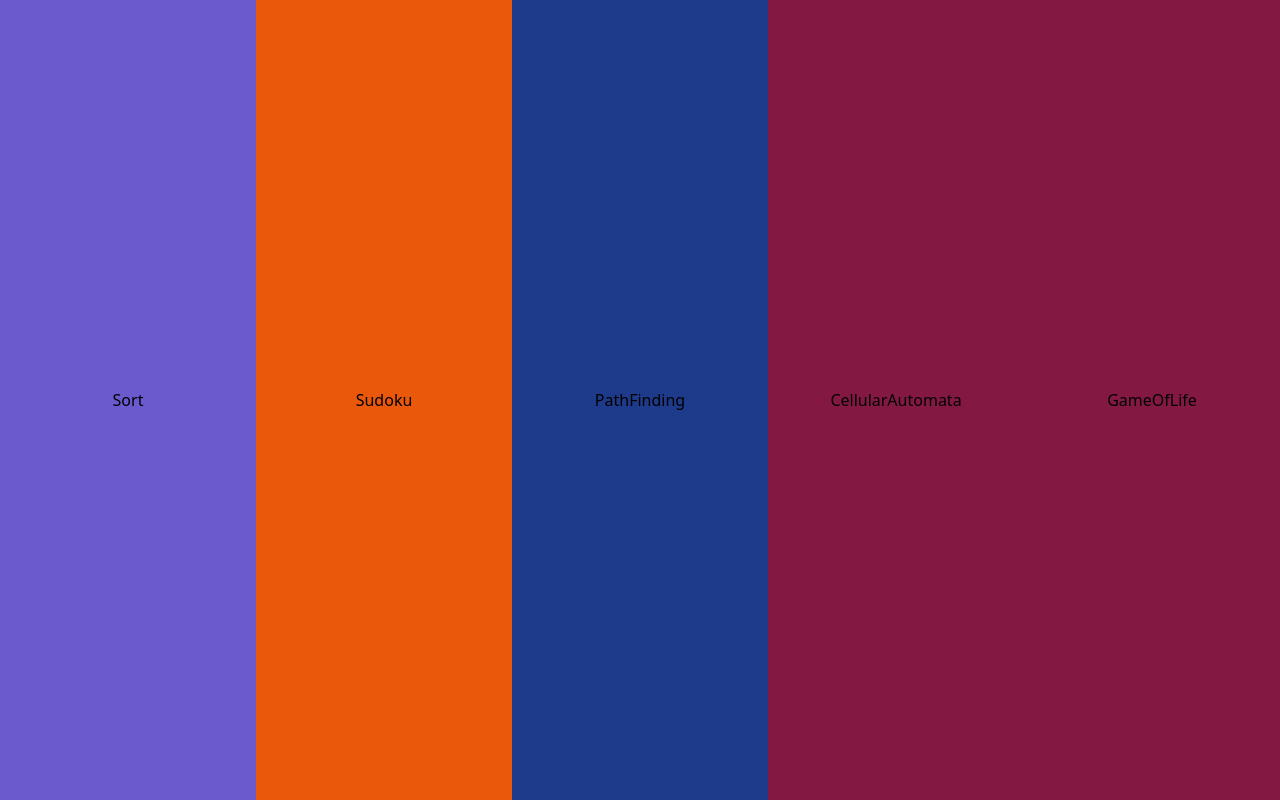
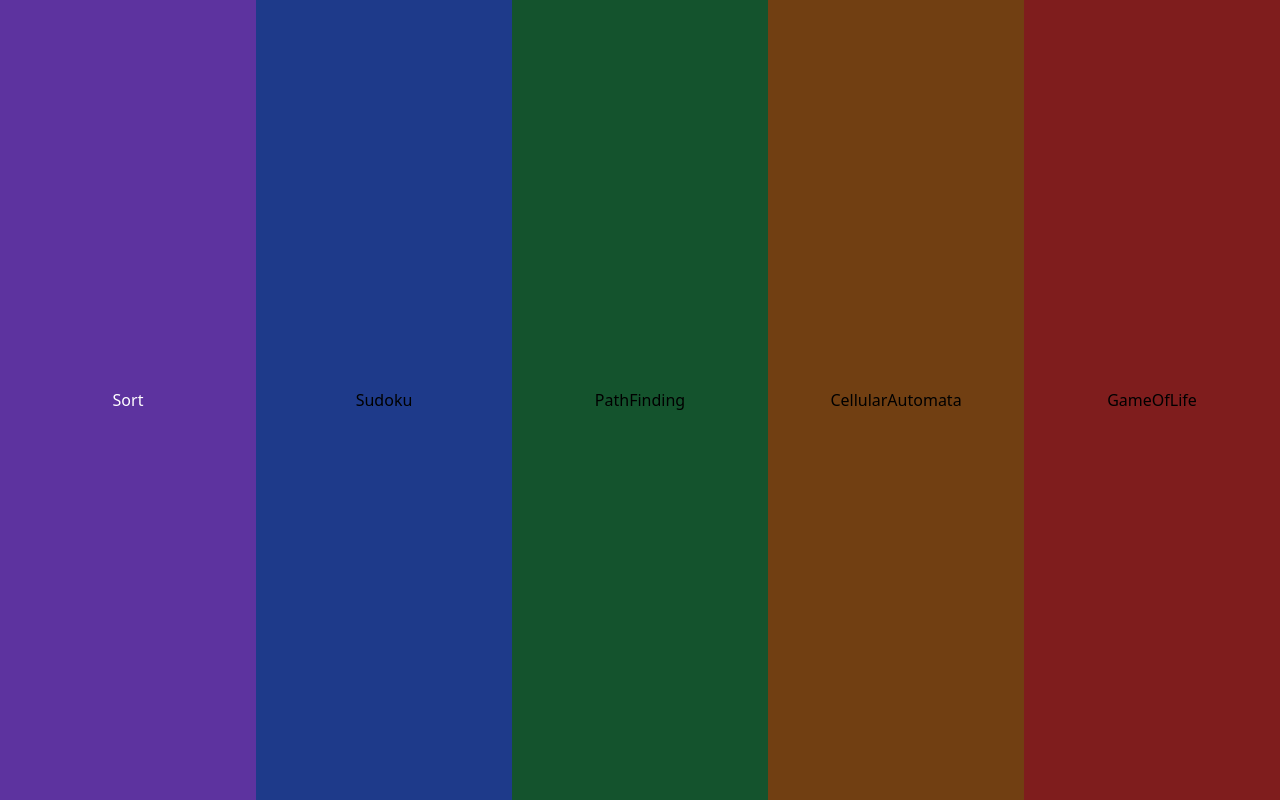
Before and after one commit to Madhurg2002/Visualizer, a React (Create React App) app: page /home in a window 1280 px wide. Built offline with nearby package versions, Linux system fonts and the light colour scheme.

Commit message:
A* Implementation Initial complete

```diff
--- a/src/Page/Home/index.css
+++ /dev/null
@@ -1,8 +0,0 @@
-.centered{
-    display: flex;
-    justify-content: center;
-    align-items: center;
-}
-.centered:hover{
-    background-color: slateblue;
-}
--- a/src/Page/Home/index.js
+++ b/src/Page/Home/index.js
@@ -1,19 +1,18 @@
 import React from "react";
-import './index.css'
 import { Link } from 'react-router-dom';
 export default function Home() {
     const options = [
-        ["Sort", "bg-yellow-600"],
-        ["Sudoku", "bg-orange-600"],
-        ["PathFinding", "bg-blue-900"],
-        ["CellularAutomata", "bg-pink-900"],
-        ["GameOfLife", "bg-pink-900"]];
+        { Heading: "Sort", color: "bg-violet-900" },
+        { Heading: "Sudoku", color: "bg-blue-900" },
+        { Heading: "PathFinding", color: "bg-green-900" },
+        { Heading: "CellularAutomata", color: "bg-yellow-900" },
+        { Heading: "GameOfLife", color: "bg-red-900" }];
     return (
         // <div class></div>
         <div className="flex w-full h-screen">
-            {options.map(e => {
-                return <Link className={`flex-1 centered ${e[1]}`} to={`/${e[0]}`}>
-                    {e[0]}
+            {options.map(({ Heading, color }) => {
+                return <Link className={`flex-1 flex items-center justify-center ${color} opacity-100 hover:opacity-90 hover:text-white`} to={`/${Heading}`}>
+                    {Heading}
                 </Link>
             })}
         </div>
--- a/src/Page/Pathfinding/index.js
+++ b/src/Page/Pathfinding/index.js
@@ -29,7 +29,7 @@ export default function PathFinding() {
     //         e.target.style.background = "red"
     // }
     var md = false;
-    var SleepTime = 2;
+    var SleepTime = 500;
     function lcp() { md = false; }
     function lco() { md = true; }
     function resetpath() {
@@ -263,6 +263,66 @@ export default function PathFinding() {
             // while (pq.length) {
             //     console.log(pq.peek()); pq.dequeue ();
             // }
+            var PriorityQueue = [];
+            const visited = new Array(2 * size).fill(0).map(() => new Array(size).fill(10000000));
+            async function pushPQ(i, j, Gcost, value) {
+                const temp = (document.getElementById(`j-${j}`).children)[i];
+                if (
+                    solved
+                    || temp.className === "blockage"
+                    || (value >= visited[i][j])
+                    // || temp.className === "searching-path-current"
+                    // || temp.className === "searching-path"
+                    // || (value !== 0 && temp.className === "start")
+                ) return;
+                if (temp.className === "end") { solved = true; temp.value = value; return }
+                if (!solved) {
+                    if (temp.className === "empty" || temp.className === "searching-path-current") {
+                        temp.className = "searching-path-current";
+                        temp.value = value;
+                    }
+                    else if (temp.className === "start")
+                        temp.value = value;
+                }
+                var node = {
+                    Gcost: Gcost,
+                    Hcost: Math.abs(ej - j) + Math.abs(ei - i),
+                    Fcost: Math.abs(ei - i) + Math.abs(ej - j) + Gcost,
+                    i: i,
+                    j: j,
+                    value: value
+                };
+                let l = 0;
+                for (l = 0; l < PriorityQueue.length; l++)
+                    if (PriorityQueue[l].Fcost > node.Fcost ||
+                        (PriorityQueue[l].Fcost === node.Fcost && (
+                            PriorityQueue[l].Hcost > node.Hcost || (PriorityQueue[l].value > value)
+                        )))
+                        break;
+                PriorityQueue = [...PriorityQueue.slice(0, Math.max(l, 0)), node, ...PriorityQueue.slice(Math.max(l, 0))];
+                // console.log({
+                //     Gcost: node.Gcost,
+                //     Hcost: node.Hcost,
+                //     Fcost: node.Fcost,
+                //     i: node.i,
+                //     j: node.j,
+                // })
+                visited[i][j] = value;
+            }
+            pushPQ(i, j, 0, 0);
+            while (solved === false) {
+                await sleep(SleepTime);
+                if (PriorityQueue.length === 0) { alert("No Path"); return; }
+                var nGcost = PriorityQueue[0].Gcost + 1, ni = PriorityQueue[0].i, nj = PriorityQueue[0].j, value = PriorityQueue[0].value + 1;
+                // console.log(ni, nj, PriorityQueue[0].Hcost, PriorityQueue[0].Fcost)
+                console.log(PriorityQueue[0])
+                PriorityQueue = [...PriorityQueue.slice(1)];
+                if (ni > 0) await pushPQ(ni - 1, nj, nGcost, value);
+                if (nj > 0) await pushPQ(ni, nj - 1, nGcost, value);
+                if (ni < 2 * size - 1) await pushPQ(ni + 1, nj, nGcost, value);
+                if (nj < size - 1) await pushPQ(ni, nj + 1, nGcost, value);
+            }
+
 
         }
         switch (AlgoNum) {
--- a/src/Page/Pathfinding/temp.js
+++ b/src/Page/Pathfinding/temp.js
@@ -1,6 +1,6 @@
-import React, { useState } from 'react';
-function sol({ menuConfig }) {
-    const [menuOpened, setMenuOpened] = useState;
+import React, { useEffect, useState } from "react";
+export default function Sol({ menuConfig }) {
+    const [menuOpened, setMenuOpened] = useState();
     const menu = menuConfig.map((menu, index) => (
         <div
             data-test-id={`first-level-${menu.title.toLowerCase()}`}
@@ -33,4 +33,3 @@ function sol({ menuConfig }) {
     ))
     return <div className='menu-wrapper'>{menu}</div>
 }
-export default sol;
```
